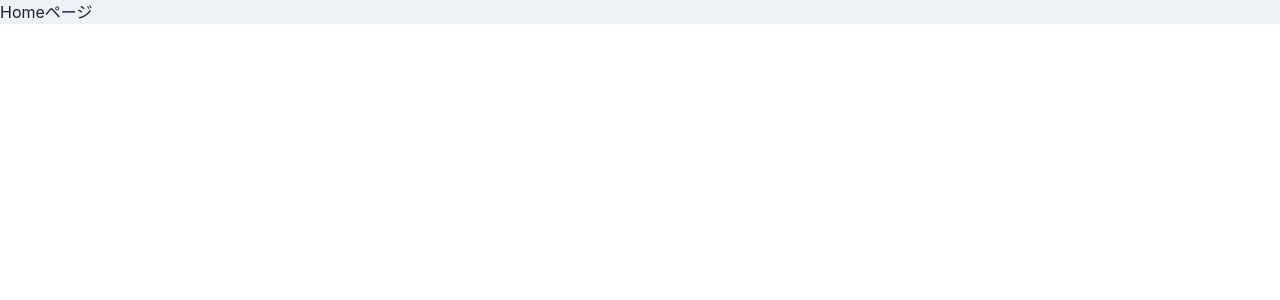
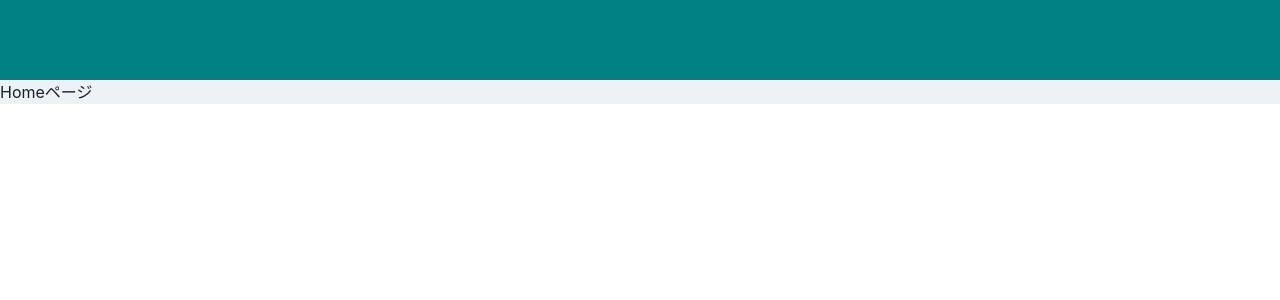
Before and after one commit to Hashimoto-Noriaki/React-chakra-demo, a React (Vite) app: page /home in a window 1280 px wide. Shown: the top 300 px of the page. Built offline with nearby package versions, Linux system fonts and the light colour scheme.

Commit message:
ヘッターのレイアウトの適用

```diff
--- a/src/components/organisms/layout/Header.tsx
+++ b/src/components/organisms/layout/Header.tsx
@@ -1,5 +1,8 @@
 import { memo,VFC} from "react"
+import { Outlet } from "react-router-dom";
 
 export const Header: VFC = memo(() =>{
-    return<div style={{  height: "80px",backgroundColor:"teal"}}>404エラー</div>
+    return<div style={{  height: "80px",backgroundColor:"teal" ,width: "100%", position: "fixed", top: 0, left: 0}}>
+        <Outlet/>
+    </div>
 });
--- /dev/null
+++ b/src/components/templates/HeaderLayout.tsx
@@ -0,0 +1,13 @@
+import { VFC } from "react";
+import { Header } from "../../components/organisms/layout/Header"; // Adjust the import path as necessary
+
+export const HeaderLayout: VFC<{ children: React.ReactNode }> = ({ children }) => {
+    return (
+        <>
+            <Header />
+            <div style={{ marginTop: "80px" }}> {/* Adjust for fixed header */}
+                {children}
+            </div>
+        </>
+    );
+};
--- a/src/router/Router.tsx
+++ b/src/router/Router.tsx
@@ -4,6 +4,7 @@ import { Login } from "../components/pages/login/Login";
 import { Home } from "../components/pages/home/Home";
 import { homeRoutes } from "./HomeRoutes";
 import { Page404 } from "../components/pages/Page404";
+import { HeaderLayout } from "../components/templates/HeaderLayout";
 
 export const Router: VFC = memo(() => {
     return(
@@ -11,13 +12,14 @@ export const Router: VFC = memo(() => {
             {/* ルート "/" は Login コンポーネントを表示 */}
              <Route path="/" element={<Login />} />
             {/* ルート "/home" は Home コンポーネントとネストされたルートを表示 */}
-             <Route path="/home" element={<Home />}/>
+            <Route path="/home" element={<HeaderLayout><Home /></HeaderLayout>} />
             {/* ネストされたルート */}
             {homeRoutes.map((route) => (
                 <Route
                 key={route.path}
                 path={route.path}
-                element={route.children}
+                element=
+                <HeaderLayout>{route.children}</HeaderLayout>
                 />
             ))}
             {/* すべての未定義のルートには 404 ページを表示 */}
```
